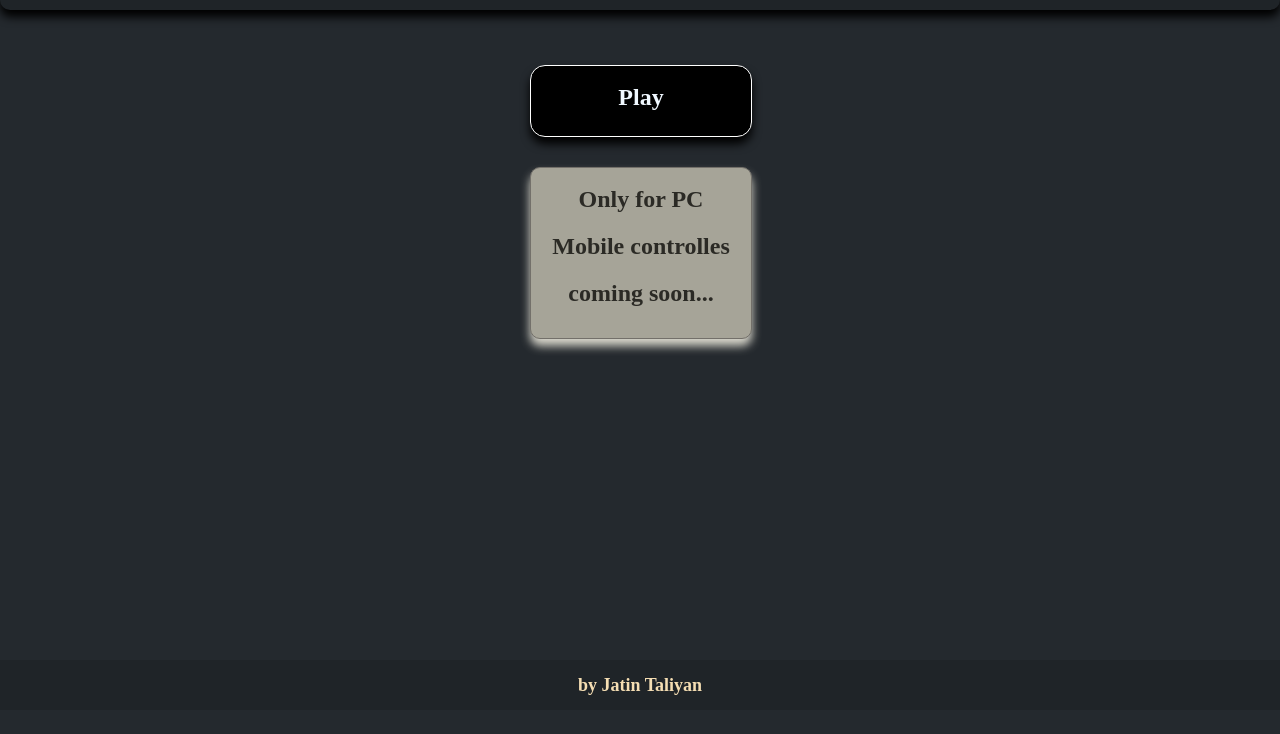
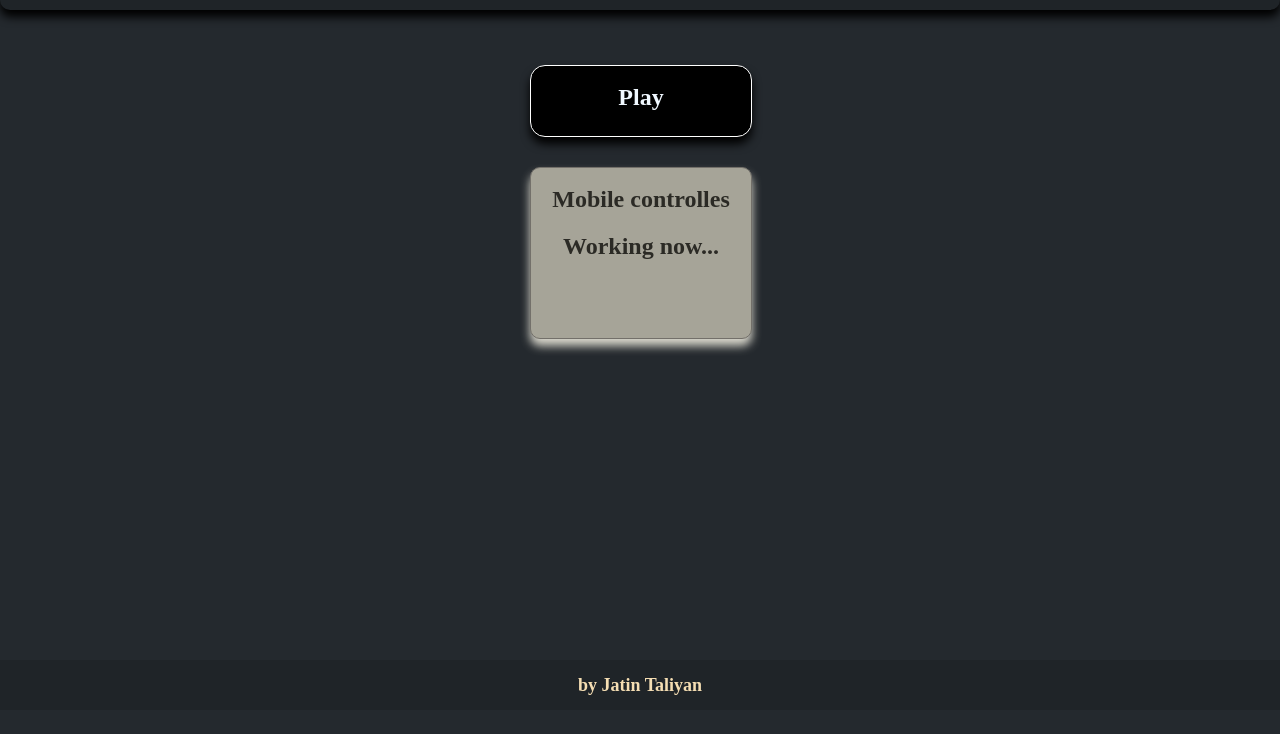
Before and after one commit to jatintaliyan/Web-Games, a plain HTML site: page index.html in a window 1280 px wide. Shown: the part 90-824 px from the top of the page. Drawn offline with Linux system fonts and the light colour scheme.

Commit message:
Update index.html

```diff
--- a/index.html
+++ b/index.html
@@ -18,9 +18,8 @@
         </div>
       </a>
       <div class="box_comment">
-        <h2 class="comment_content">Only for PC</h2>
         <h2 class="comment_content">Mobile controlles</h2>
-        <h2 class="comment_content">coming soon...</h2>
+        <h2 class="comment_content">Working now...</h2>
 
 
       </div>
```
